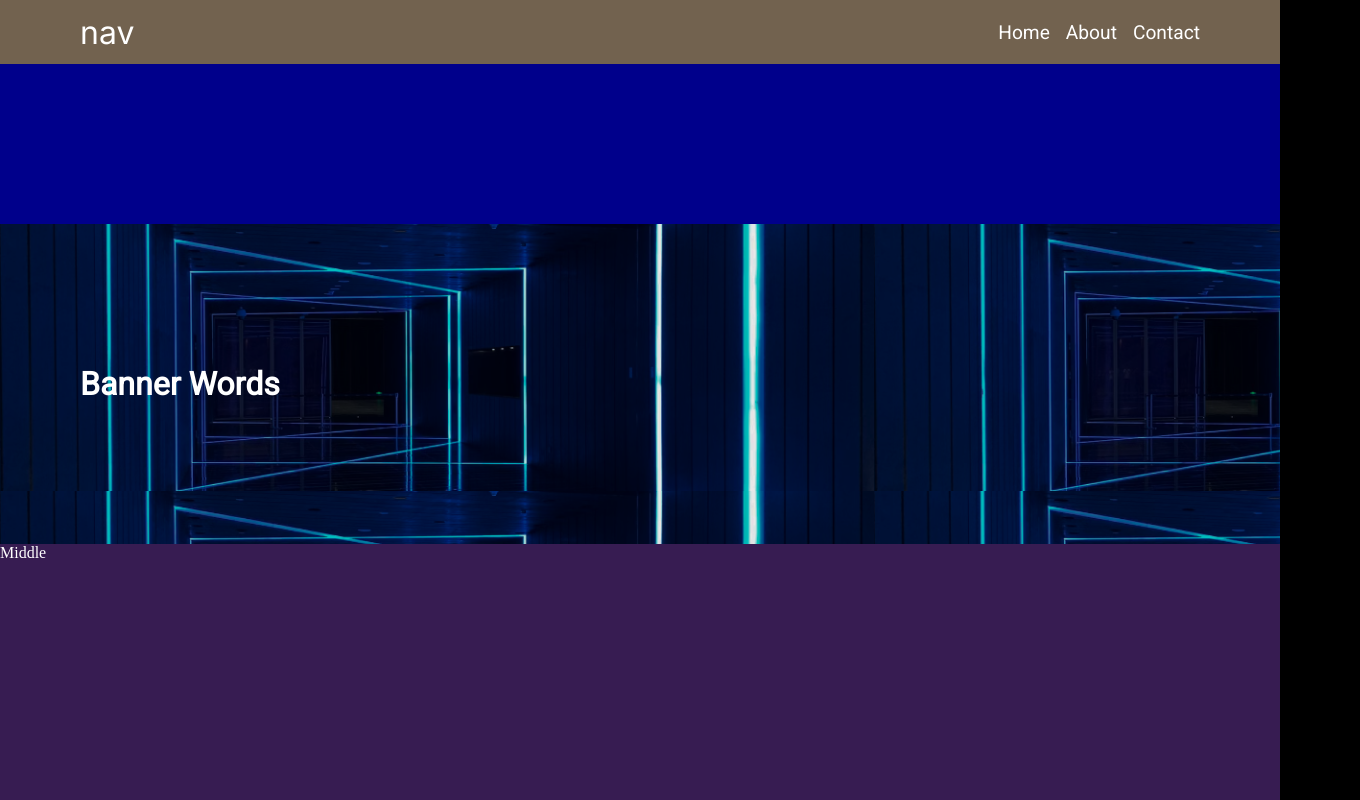
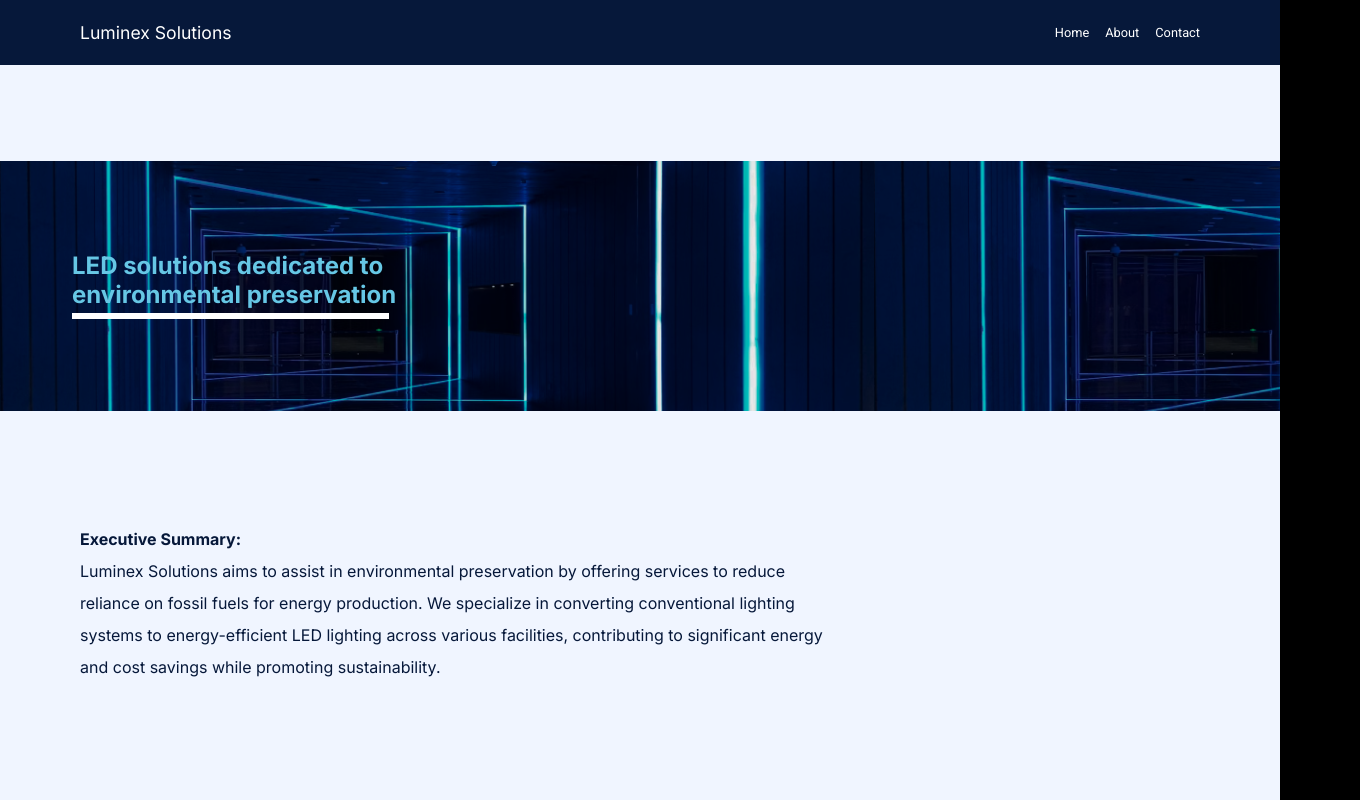
Before and after one commit to courthub74/LuminexSolutions, a plain HTML site: page index.html in a window 1280 px wide. Shown: the top 800 px of the page, 1360 px wide, since content can reach past the window. Drawn offline with Linux system fonts and the light colour scheme.

Commit message:
now need the images for top page

```diff
--- a/index.html
+++ b/index.html
@@ -13,7 +13,7 @@
         <nav>
             <div class="nav_contents">
                 <div class="title_nav">
-                    <p>nav</p>
+                    <p>Luminex Solutions</p>
                 </div>
                 <div class="list_nav">
                     <a href="#">Home</a>
@@ -23,12 +23,30 @@
             </div>
         </nav>
         <section class="top_page">
-            <div class="top_banner">
-                <p class="banner_words">Banner Words</p>
+            <div class="right_square">
+                <!-- <img src="./img/ceiling lights.png" id="lights"> -->
+                <div class="solutions">
+                    <p>LED solutions dedicated to</p>
+                    <p>environmental preservation</p>
+                </div>
             </div>
+            <!-- <div class="top_banner">
+                <div class="banner_words">
+                    <p>Banner Words</p>
+                    <p>to underline</p>
+                </div>
+            </div> -->
         </section>
-        <section class="mid_page">
-            <p>Middle</p>
+        <section class="exec_summary">
+            <div class="exec_words">
+                <b>Executive Summary:</b>
+                <p>
+                    Luminex Solutions aims to assist in environmental preservation by offering services
+                    to reduce reliance on fossil fuels for energy production. We specialize in converting
+                    conventional lighting systems to energy-efficient LED lighting across various facilities,
+                    contributing to significant energy and cost savings while promoting sustainability.
+                </p>
+            </div>
         </section>
         <section class="bottom_page">
             <p>Bottom</p>
--- a/style.scss
+++ b/style.scss
@@ -19,11 +19,12 @@ $borderfont: #dad3d35b;
         .whole_page {
             // 100
             height: 200vh;
-            background-color: darkblue;
+            background-color: $backgroundwhite;
             // The NavBar
             nav {
-                background-color: rgb(114, 98, 79);
+                background-color: $newnav;
                 height: 4%;
+                height: 65px;
                 display: flex;
                 align-items: center;
                 justify-content: center;
@@ -37,7 +38,7 @@ $borderfont: #dad3d35b;
                 }
                 .title_nav {
                     font-family: 'Inter', sans-serif;
-                    font-size: 2rem;
+                    font-size: 1.1rem;
                 }
                 .list_nav {
                     font-family: 'Roboto', sans-serif;
@@ -45,40 +46,75 @@ $borderfont: #dad3d35b;
                     gap: 1em;
                     a {
                         text-decoration: none;
-                        font-size: 1.2rem;
+                        font-size: .8rem;
                     }
                 }
             }
             // Top
             .top_page {
-                height: 20%;
-                background-color: darkred;
-                // position: relative;
-                background-image: url("./img/banner_one.png");
-                .top_banner {
-                    // background-image: url("./img/banner_one.png");
-                    height: 100%;
+                background-color: #06183A;
+                width: 100%;
+                // height: 15%;
+                height: 250px;
+                margin-top: 6em;
+                // TOP SQUARE
+                // Content
+                .right_square {
+                    display: flex;
+                    align-items: center;
+                    // justify-content: center;
+                    background-color: black;
+                    background-image: url("./img/top_banner.png");
+                    // width: 65em;
                     width: 100%;
-                    // set to the bottom of top page div
-                    // position: absolute;
-                    // bottom: 0;
-                    margin: 10em 5em 0 5em;
-                    .banner_words {
-                        font-family: 'Roboto', sans-serif;
-                        // margin: 0 5em 0 5em;
-                        display: flex;
-                        align-items: center;
-                        height: 100%;
-                        font-size: 2rem;
+                    height: 17em;
+                    // margin-top: -1em;
+                    // height: 250px;
+                    .solutions {
+                        color: $bluetext;
+                        font-size: 1.5rem;
+                        font-family: 'Inter', sans-serif;
                         font-weight: bold;
-                        // background-color: aqua;
+                        position: relative;
+                        bottom: .7em;
+                        left: 3em;
+                        width: 55%;
+                    }
+                    .solutions::before {
+                        content: '';
+                        position: absolute;
+                        bottom: -10px;
+                        left: 0;
+                        right: 0;
+                        height: 6px;
+                        width: 45%;
+                        background-color: white;
+                    }
+                    // Color the P tag
+                    p {
+                        color: $bluetext;
                     }
                 }
             }
             // Middle
-            .mid_page {
+            .exec_summary {
                 height: 35%;
-                background-color: rgb(55, 28, 82);
+                background-color: $backgroundwhite;
+                display: flex;
+                flex-direction: column;
+                .exec_words {
+                    // background-color: #668CF6;
+                    font-family: 'Inter', sans-serif;
+                    margin: 7em 0 0 5em;
+                    width: 60%;
+                    line-height: 2em;
+                    b {
+                        color: $newnav;
+                    }
+                    p {
+                        color: $newnav;
+                    }
+                }
             }
             // Bottom
             .bottom_page {
```
Also changed, not shown: img/top_banner.png (added), style.css, 1 other file.
